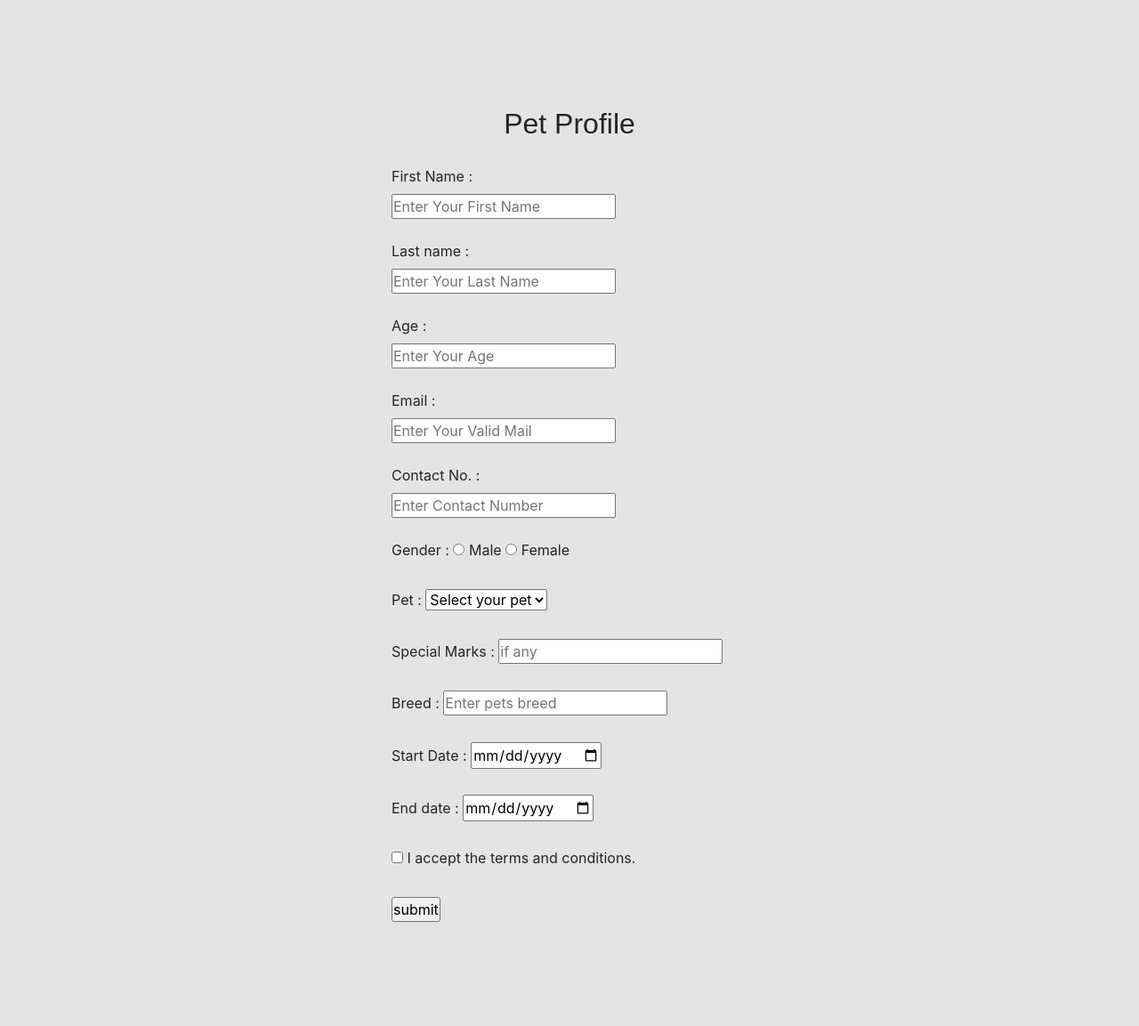
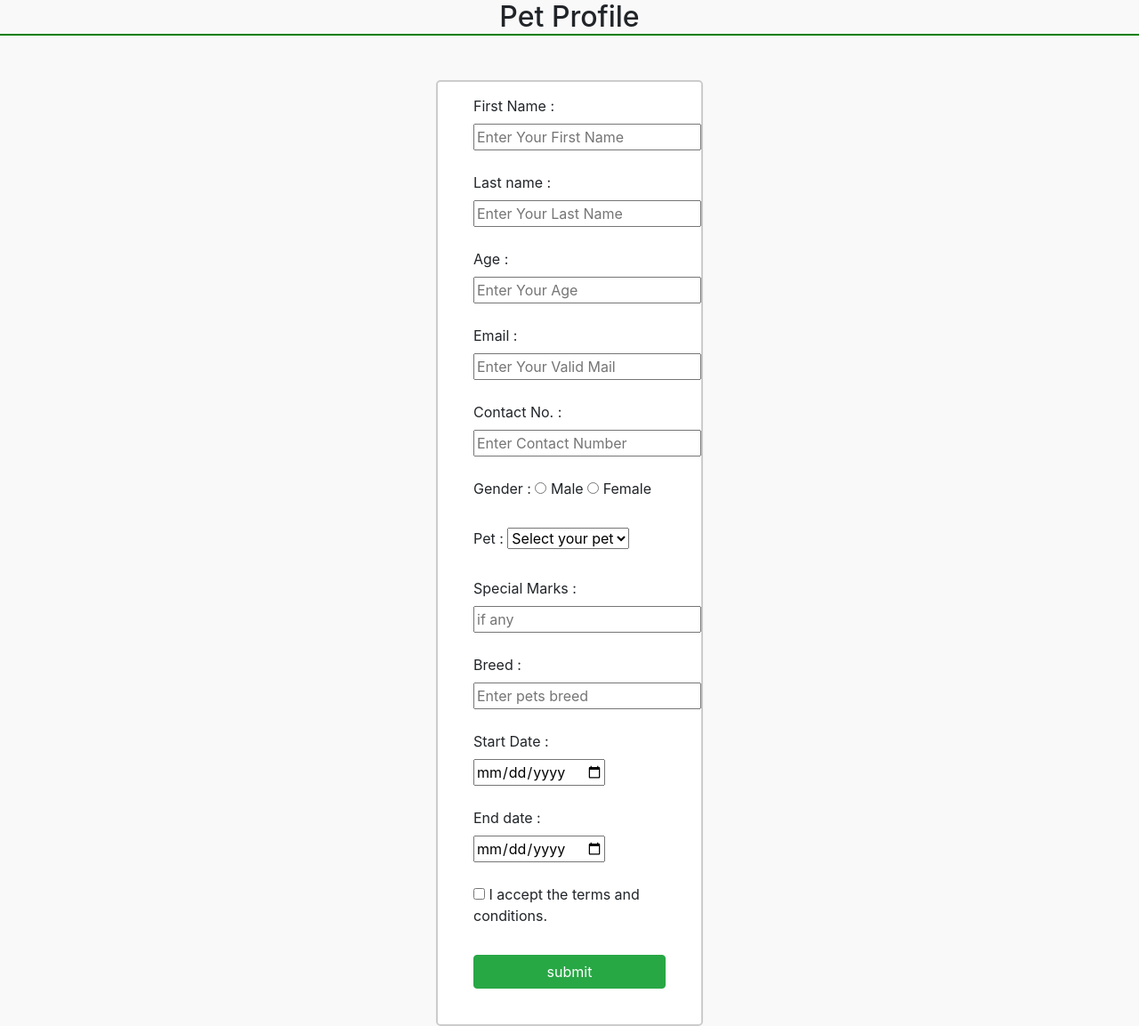
Before and after one commit to sakibrahat/El_Petrio_Sign_Up, a Django app: page /services/ in a window 1280 px wide. Shown: the whole page at 89% size. Before the commit the page ends 1036 px from the top, so only its background shows below. Run offline with Django 3.2, Linux system fonts and the light colour scheme.

Commit message:
13th commit.

```diff
--- a/registration/templates/services.html
+++ b/registration/templates/services.html
@@ -9,24 +9,22 @@
 
     <title>Fill Up Your Pet Details</title>
 </head>
-<style>
-*{
-     margin: 0;
-     padding: 0;
-}
+<style type="text/CSS">
 body{
-     background: rgb(230, 227, 227);
-     back-ground-size: 280%;
-     background-position: -400px 0px;
-}
-div.main{
-    width:  400px;
-    margin: 100px auto 0px auto;
+     font-size: 16px;
+     background: #f9f9f9;
 }
 h2{
      text-align: center;
-     padding: 20px;
-     font-family: sans-serif;
+     border-bottom: 2px solid green;
+}
+form{
+     width: 300px;
+     background: #fff;
+     padding: 15px 40px 40px;
+     margin: 50px auto 0;
+     border: 2px solid #ccc;
+     border-radius: 5px;
 }
   </style>
 <body>
@@ -105,12 +103,11 @@ h2{
     </div>
     <br>
     <div class="input-name">
-         <input type="checkbox" class="check-button">
-         <label>I accept the terms and conditions.</label>
+        <label><input type="checkbox" class="check-button"> I accept the terms and conditions.</label>
     </div>
     <br>
     <div class="input-name">
-        <input type="submit" value="submit">
+        <input type="submit" class="btn btn-success btn-block" value="submit">
     </div>
     </form>
     </div><!--end register-->
```
